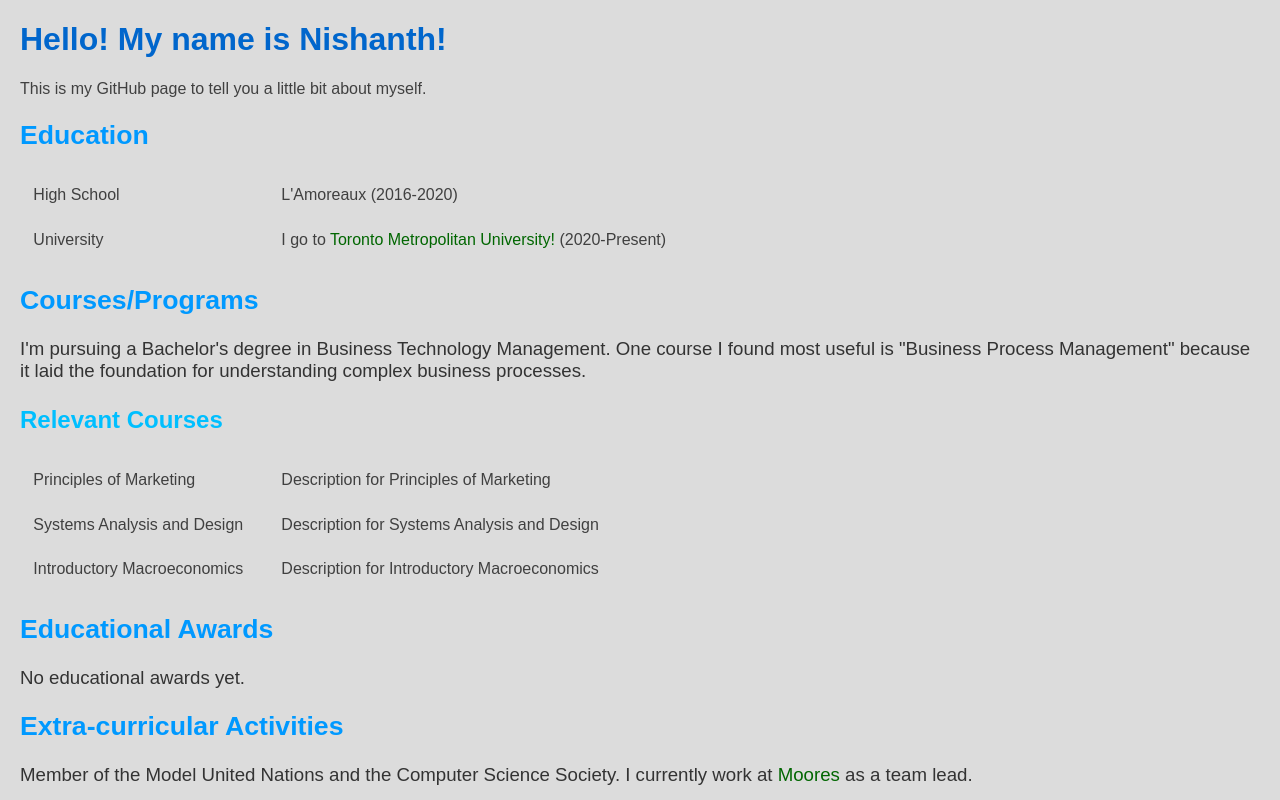
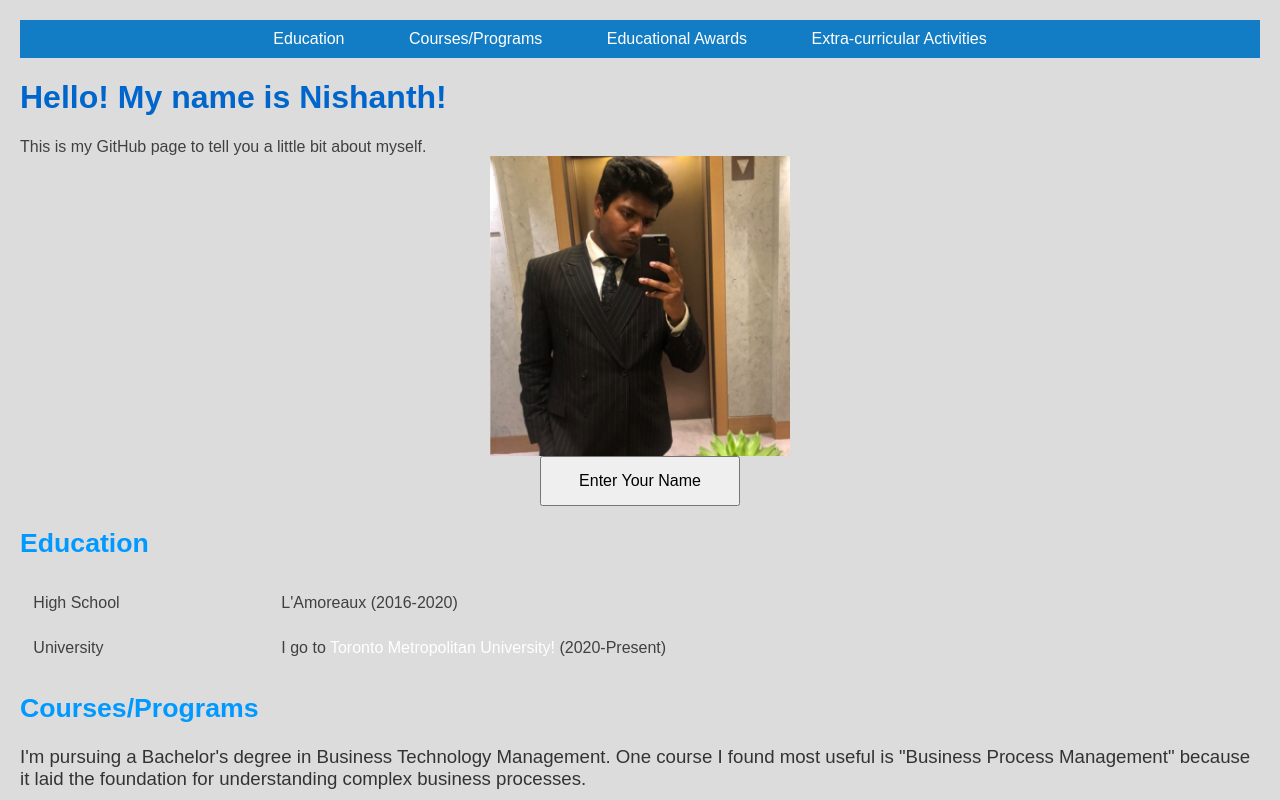
Before and after one commit to nishanthselva55/nishanthselva55.github.io, a plain HTML site: page index.html in a window 1280 px wide. Shown: the top 800 px of the page. Drawn offline with Linux system fonts and the light colour scheme.

Commit message:
l5 complete

```diff
--- /dev/null
+++ b/Script.js
@@ -0,0 +1,12 @@
+function promptName() {
+    var name = prompt("Please enter your name:");
+    if (name != null && name != "") {
+        document.getElementById("output").innerHTML = "Hello, " + name + "! My name is Nishanth. Thanks for visiting, I hope you enjoy your stay! :D";
+    }
+}
+
+function enlargeImage() {
+    var img = document.getElementById("pic_of_me_professional");
+
+    img.classList.toggle("enlarged");
+}
--- a/index.html
+++ b/index.html
@@ -5,13 +5,28 @@
     <meta name="viewport" content="width=device-width, initial-scale=1.0">
     <title>My GitHub Pages Site</title>
     <link rel="stylesheet" href="styles.css">
+    <script src="script.js"></script>
 </head>
 <body>
+    <nav>
+        <ul>
+            <li><a href="#education">Education</a></li>
+            <li><a href="#courses">Courses/Programs</a></li>
+            <li><a href="#awards">Educational Awards</a></li>
+            <li><a href="#activities">Extra-curricular Activities</a></li>
+        </ul>
+    </nav>
     <h1> Hello! My name is Nishanth! </h1>
     <p1> This is my GitHub page to tell you a little bit about myself.</p1>
 
-    <h2>Education</h2>
-    <!-- Education List -->
+    <div style="text-align: center;">
+        <img id="pic_of_me_professional" src="assets/pic_of_me_professinal.jpg" alt="Your Image" onclick="enlargeImage()">
+        <button onclick="promptName()" style="width: 200px; height: 50px; font-size: 16px; padding: 10px;">Enter Your Name</button>
+     <p id="output"></p>
+    </div>
+
+    <h2 id="education">Education</h2>
+
     <div class="table-container">
         <div class="row">
             <div class="column link-cell">
@@ -31,11 +46,11 @@
         </div>
     </div>
 
-    <h2>Courses/Programs</h2>
+    <h2 id="courses">Courses/Programs</h2>
     <p>I'm pursuing a Bachelor's degree in Business Technology Management. One course I found most useful is "Business Process Management" because it laid the foundation for understanding complex business processes.</p>
 
     <h3>Relevant Courses</h3>
-    <!-- Relevant Courses List -->
+
     <div class="table-container">
         <div class="row">
             <div class="column link-cell">
@@ -63,13 +78,12 @@
         </div>
     </div>
 
-    <h2>Educational Awards</h2>
+    <h2 id="awards">Educational Awards</h2>
     <p>No educational awards yet.</p>
 
-    <h2>Extra-curricular Activities</h2>
+    <h2 id="activities">Extra-curricular Activities</h2>
     <p>Member of the Model United Nations and the Computer Science Society. I currently work at <a href="https://www.mooresclothing.ca/">Moores</a> as a team lead.</p>
 
-    <!-- Links and Descriptions List -->
     <div class="table-container">
         <div class="row">
             <div class="column link-cell">
--- a/styles.css
+++ b/styles.css
@@ -28,7 +28,7 @@ p {
 }
 
 a:link, a:visited {
-    color: #006600;
+    color: #ffffff;
     text-decoration: none;
 }
 
@@ -64,3 +64,44 @@ a:active {
 .description-cell {
     width: 80%;
 }
+
+.enlarged {
+    transform: scale(1.5);
+    transition: transform 0.3s ease;
+}
+
+#pic_of_me_professional {
+    display: block;
+    margin: 0 auto;
+    width: 300px;
+    height: auto;
+}
+
+nav {
+    background-color: #127dc4;
+    padding: 10px 0;
+}
+
+nav ul {
+    list-style-type: none;
+    margin: 0;
+    padding: 0;
+    text-align: center;
+}
+
+nav ul li {
+    display: inline-block;
+    margin-right: 20px;
+}
+
+nav ul li a {
+    color: #fff;
+    text-decoration: none;
+    font-size: 16px;
+    padding: 10px 20px;
+    transition: background-color 0.3s;
+}
+
+nav ul li a:hover {
+    background-color: #555;
+}
```
Also changed, not shown: assets/pic_of_me_professinal.jpg (added).
